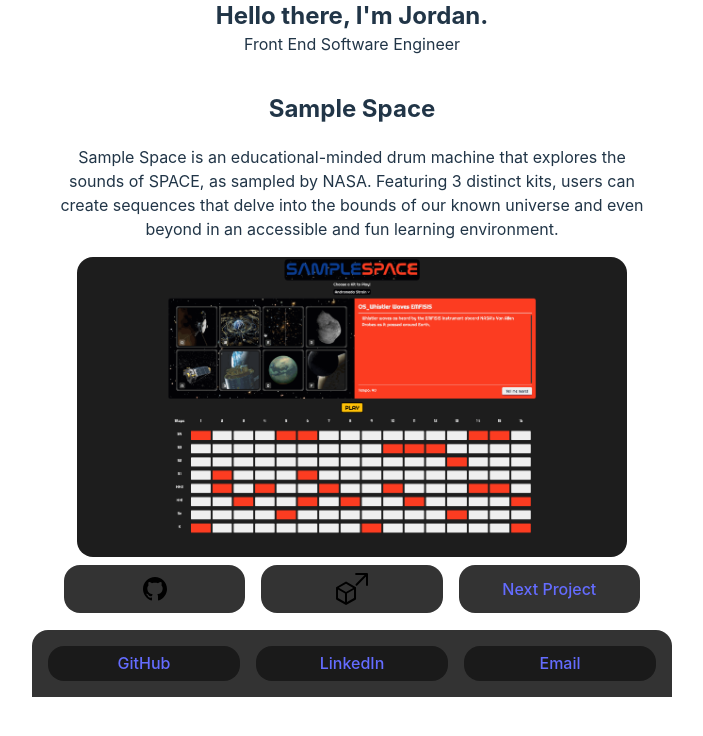
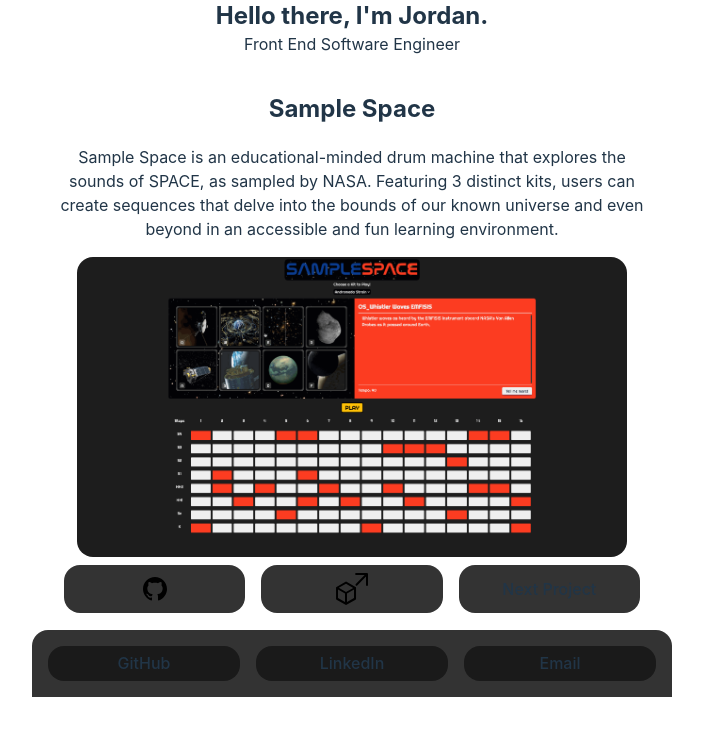
Before and after one commit to jskomal/portfolio, a React (Vite) app: page / in a window 1280 px wide. Shown: the top 736 px of the page, without its empty margins (288-991 px from the left). Built offline with nearby package versions, Linux system fonts and the light colour scheme.

Commit message:
Fix more stylings

```diff
--- a/src/index.css
+++ b/src/index.css
@@ -7,11 +7,9 @@
   font-size: 16px;
   line-height: 24px;
   font-weight: 400;
-
   color-scheme: light dark;
   color: rgba(255, 255, 255, 0.87);
   background-color: #242424;
-
   font-synthesis: none;
   text-rendering: optimizeLegibility;
   -webkit-font-smoothing: antialiased;
@@ -19,18 +17,8 @@
   -webkit-text-size-adjust: 100%;
 }
 
-a {
-  font-weight: 500;
-  color: #646cff;
-  text-decoration: inherit;
-}
-a:hover {
-  color: #535bf2;
-}
-
 body {
   margin: 0;
-  display: flex;
   min-width: 320px;
   height: 100vh;
 }
@@ -38,9 +26,7 @@
 button {
   border-radius: 1rem;
   border: 1px solid transparent;
-  padding: 0.6em 1.2em;
-  font-size: 1em;
-  font-weight: 500;
+  font-size: 1rem;
   font-family: inherit;
   background-color: #1a1a1a;
   cursor: pointer;
```
